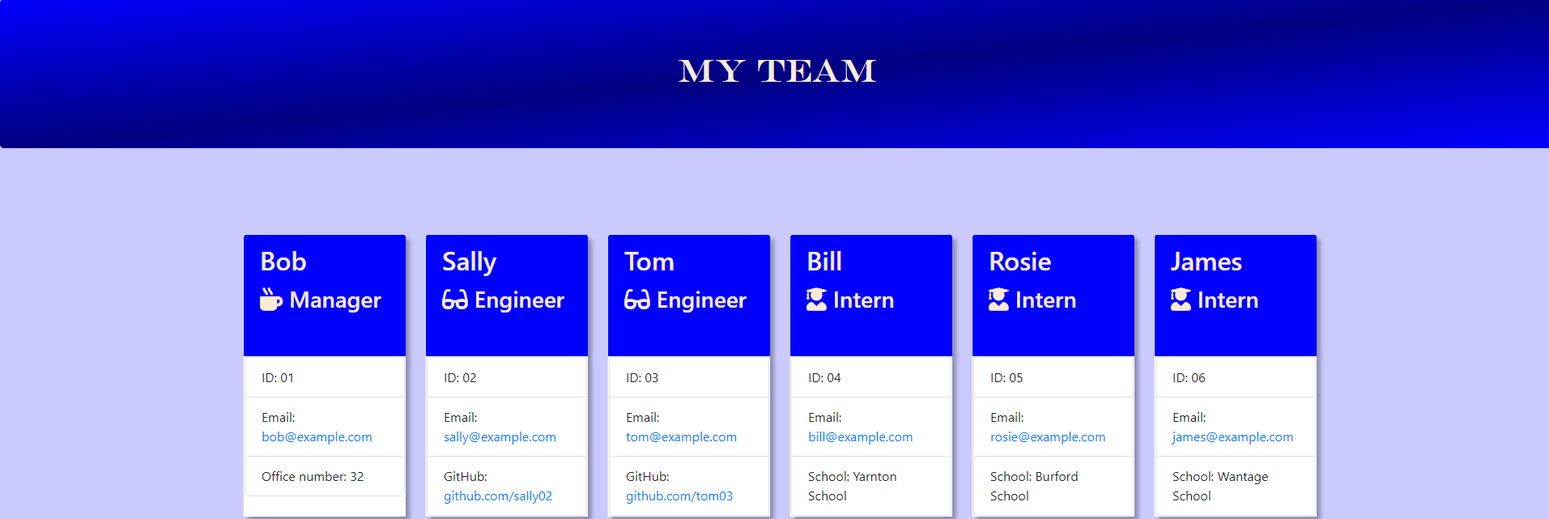
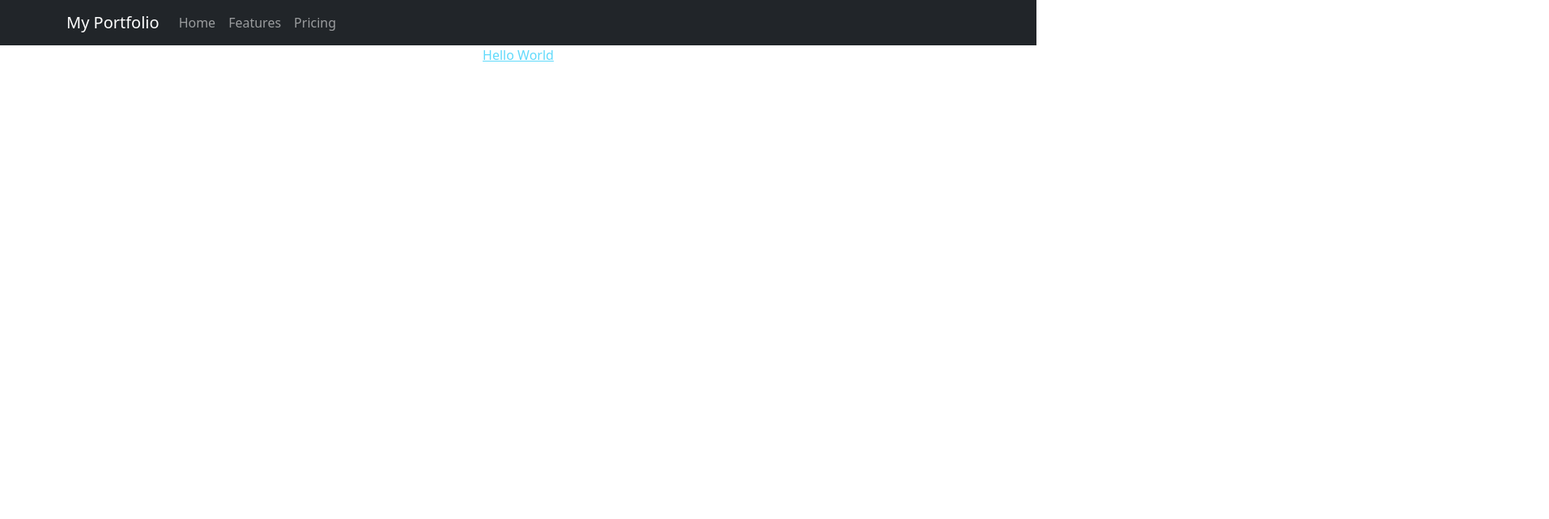
Before and after one commit to Bronwen27/My-Portfolio, a React (Create React App) app: page / in a window 1280 px wide. Shown: the top 641 px of the page at 81% size, 1913 px wide, since content can reach past the window. Built offline with nearby package versions, Linux system fonts and the light colour scheme.

Commit message:
added homepage

```diff
--- a/src/componants/Header.js
+++ b/src/componants/Header.js
@@ -1,9 +1,9 @@
-import myTeam from '../images/myTeamScreen.png';
+
 function Header() {
   return (
-   <header>
-    <img src={myTeam}/>
-   </header>
+    <header>
+
+    </header>
   );
 }
 
--- a/src/componants/Navigation.js
+++ b/src/componants/Navigation.js
@@ -8,7 +8,7 @@
     <>
       <Navbar bg="dark" variant="dark">
         <Container>
-          <Navbar.Brand href="#home">Navbar</Navbar.Brand>
+          <Navbar.Brand href="#home">My Portfolio</Navbar.Brand>
           <Nav className="me-auto">
             <Nav.Link href="#home">Home</Nav.Link>
             <Nav.Link href="#features">Features</Nav.Link>
```
Also changed, not shown: public/myTeamScreen.png (renamed from src/images/myTeamScreen.png), src/componants/Homepage.js (added).
